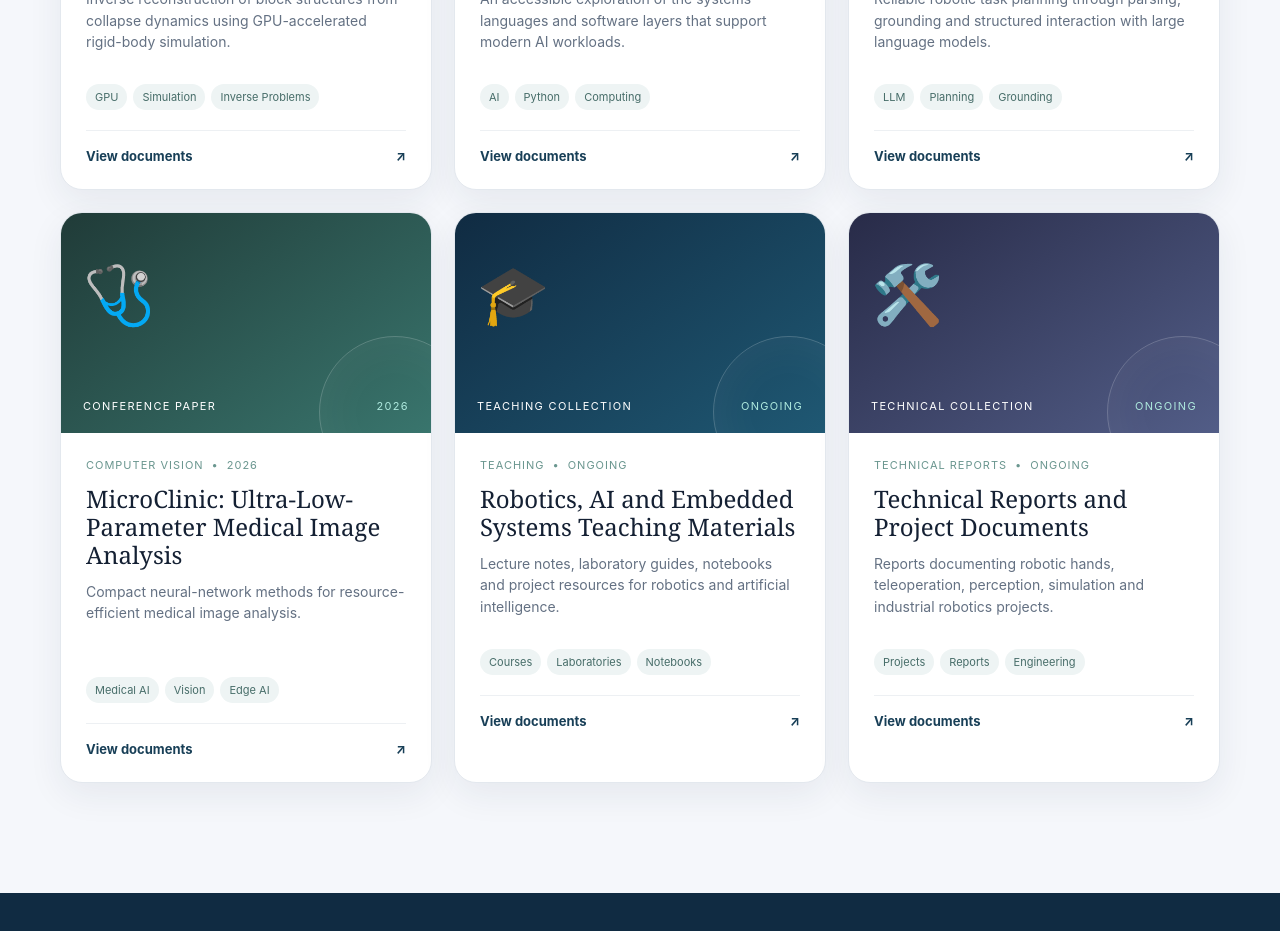
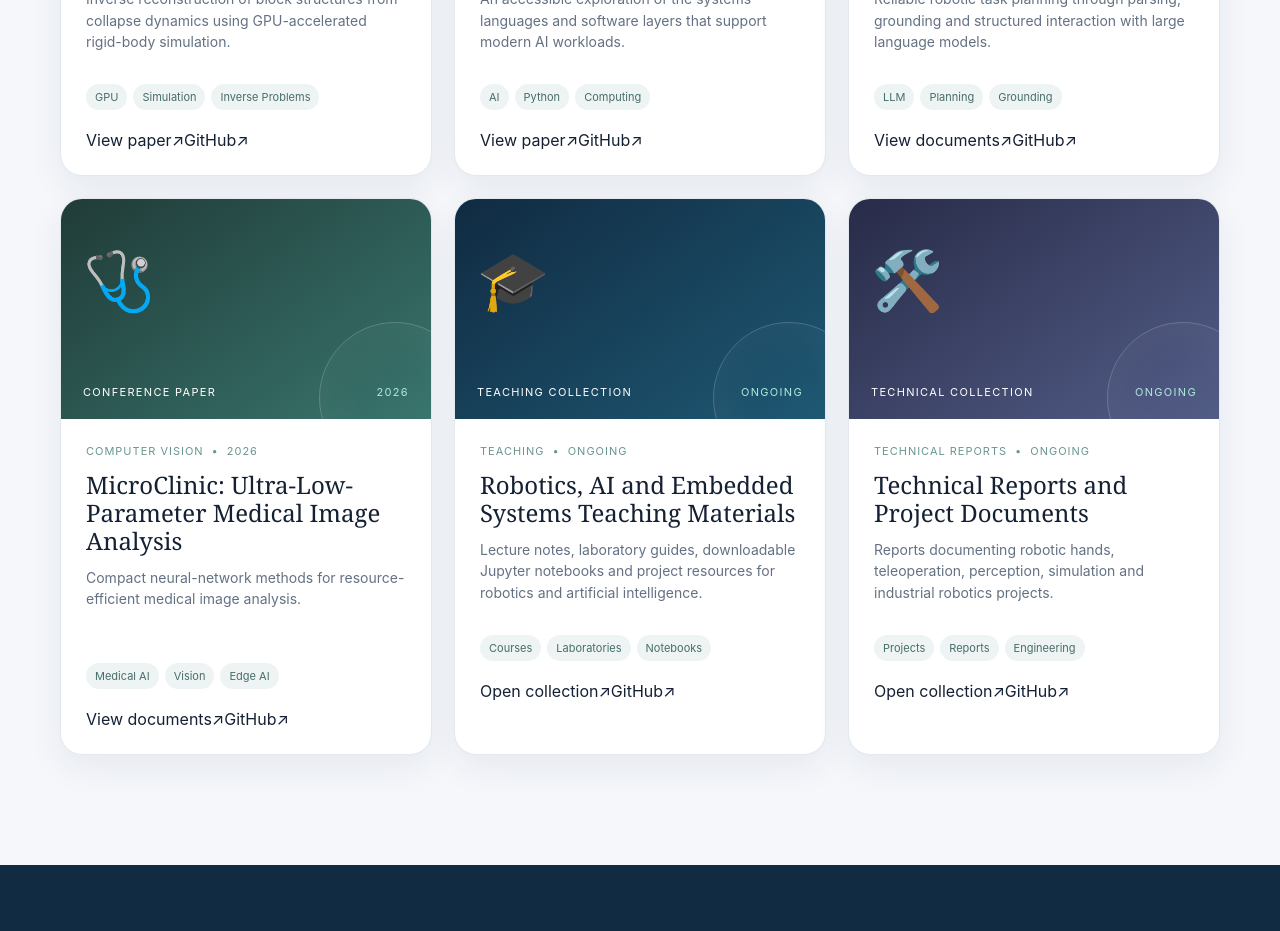
Before and after one commit to LuisAlbertoMunozUbando/Digital-Library, a Next.js app: page / in a window 1280 px wide. Shown: the part 1640-2571 px from the top of the page. Built offline with nearby package versions, Linux system fonts and the light colour scheme.

Commit message:
Add resource links to every library card

```diff
--- a/app/page.tsx
+++ b/app/page.tsx
@@ -3,8 +3,26 @@
 import { useMemo, useState } from "react";
 
 const DRIVE_FOLDER = "https://drive.google.com/drive/folders/1CJEmpfH7uUlx295U3lH7txH5Cq6tJFg_?usp=sharing";
+const GITHUB_REPOSITORY = "https://github.com/LuisAlbertoMunozUbando/Digital-Library";
 
-const documents = [
+type ResourceLink = {
+  label: string;
+  url: string;
+  kind: "primary" | "secondary";
+};
+
+type LibraryDocument = {
+  title: string;
+  type: string;
+  year: string;
+  category: string;
+  icon: string;
+  description: string;
+  tags: string[];
+  resources: ResourceLink[];
+};
+
+const documents: LibraryDocument[] = [
   {
     title: "GPU-Accelerated Inverse Structural Anastylosis",
     type: "Research Paper",
@@ -13,6 +31,10 @@ const documents = [
     icon: "🧱",
     description: "Inverse reconstruction of block structures from collapse dynamics using GPU-accelerated rigid-body simulation.",
     tags: ["GPU", "Simulation", "Inverse Problems"],
+    resources: [
+      { label: "View paper", url: "https://arxiv.org/abs/2606.28394", kind: "primary" },
+      { label: "GitHub", url: GITHUB_REPOSITORY, kind: "secondary" },
+    ],
   },
   {
     title: "Behind Python: The Languages That Power AI",
@@ -22,6 +44,10 @@ const documents = [
     icon: "🐍",
     description: "An accessible exploration of the systems languages and software layers that support modern AI workloads.",
     tags: ["AI", "Python", "Computing"],
+    resources: [
+      { label: "View paper", url: "https://arxiv.org/abs/2606.18141", kind: "primary" },
+      { label: "GitHub", url: GITHUB_REPOSITORY, kind: "secondary" },
+    ],
   },
   {
     title: "Taming the LLM: Reliable Task Planning for Robotics",
@@ -31,6 +57,10 @@ const documents = [
     icon: "🤖",
     description: "Reliable robotic task planning through parsing, grounding and structured interaction with large language models.",
     tags: ["LLM", "Planning", "Grounding"],
+    resources: [
+      { label: "View documents", url: DRIVE_FOLDER, kind: "primary" },
+      { label: "GitHub", url: GITHUB_REPOSITORY, kind: "secondary" },
+    ],
   },
   {
     title: "MicroClinic: Ultra-Low-Parameter Medical Image Analysis",
@@ -40,6 +70,10 @@ const documents = [
     icon: "🩺",
     description: "Compact neural-network methods for resource-efficient medical image analysis.",
     tags: ["Medical AI", "Vision", "Edge AI"],
+    resources: [
+      { label: "View documents", url: DRIVE_FOLDER, kind: "primary" },
+      { label: "GitHub", url: GITHUB_REPOSITORY, kind: "secondary" },
+    ],
   },
   {
     title: "Robotics, AI and Embedded Systems Teaching Materials",
@@ -47,8 +81,12 @@ const documents = [
     year: "Ongoing",
     category: "Teaching",
     icon: "🎓",
-    description: "Lecture notes, laboratory guides, notebooks and project resources for robotics and artificial intelligence.",
+    description: "Lecture notes, laboratory guides, downloadable Jupyter notebooks and project resources for robotics and artificial intelligence.",
     tags: ["Courses", "Laboratories", "Notebooks"],
+    resources: [
+      { label: "Open collection", url: DRIVE_FOLDER, kind: "primary" },
+      { label: "GitHub", url: GITHUB_REPOSITORY, kind: "secondary" },
+    ],
   },
   {
     title: "Technical Reports and Project Documents",
@@ -58,6 +96,10 @@ const documents = [
     icon: "🛠️",
     description: "Reports documenting robotic hands, teleoperation, perception, simulation and industrial robotics projects.",
     tags: ["Projects", "Reports", "Engineering"],
+    resources: [
+      { label: "Open collection", url: DRIVE_FOLDER, kind: "primary" },
+      { label: "GitHub", url: GITHUB_REPOSITORY, kind: "secondary" },
+    ],
   },
 ];
 
@@ -122,7 +164,7 @@ export default function Home() {
             <span className="kicker">Curated knowledge</span>
             <h2>Explore the library</h2>
           </div>
-          <p>Search by subject, document type or keyword. Each item links to the complete Google Drive collection.</p>
+          <p>Search by subject, document type or keyword. Every card now provides direct access to its available resources.</p>
         </div>
 
         <div className="toolbar">
@@ -168,7 +210,20 @@ export default function Home() {
                 <div className="tags">
                   {document.tags.map((tag) => <span key={tag}>{tag}</span>)}
                 </div>
-                <a href={DRIVE_FOLDER} target="_blank" rel="noreferrer">View documents <span>↗</span></a>
+                <div className="resourceLinks">
+                  {document.resources.map((resource) => (
+                    <a
+                      key={`${document.title}-${resource.label}`}
+                      className={`resourceLink ${resource.kind}`}
+                      href={resource.url}
+                      target="_blank"
+                      rel="noreferrer"
+                    >
+                      <span>{resource.label}</span>
+                      <span aria-hidden="true">↗</span>
+                    </a>
+                  ))}
+                </div>
               </div>
             </article>
           ))}
@@ -206,7 +261,7 @@ export default function Home() {
       <footer className="footer shell">
         <div className="brand"><span className="brandMark">AM</span><span>Alberto Muñoz’s Digital Library</span></div>
         <p>Research · Teaching · Technology</p>
-        <a href="https://github.com/LuisAlbertoMunozUbando/Digital-Library" target="_blank" rel="noreferrer">GitHub ↗</a>
+        <a href={GITHUB_REPOSITORY} target="_blank" rel="noreferrer">GitHub ↗</a>
       </footer>
     </main>
   );
```
